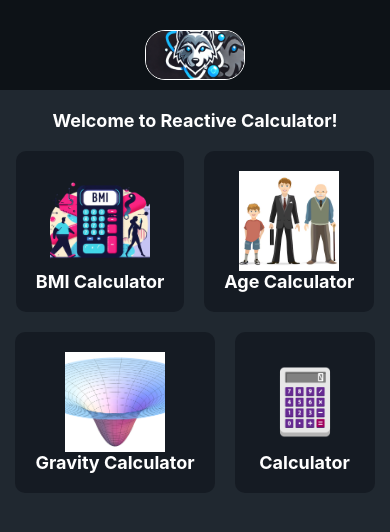
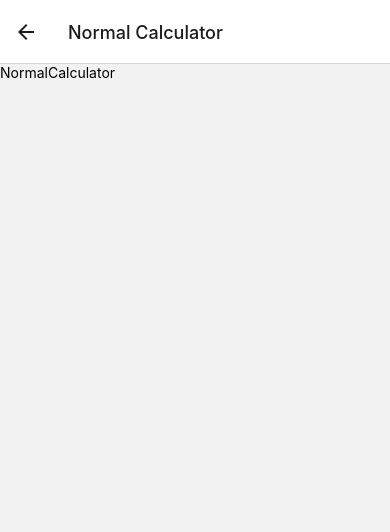
Before and after one commit to omercsx/ReactiveCalculator, a React Native app: screen /Calculator in a window 390 px wide. Shown: the top 532 px of the page. Built offline with nearby package versions, Linux system fonts and the light colour scheme.

Commit message:
Navigation to Calculator Page

```diff
--- a/app/Screens/Home.tsx
+++ b/app/Screens/Home.tsx
@@ -10,28 +10,12 @@ const Home = () => {
 		<View style={styles.container}>
 			<Text style={styles.title}>Welcome to Reactive Calculator!</Text>
 			<View style={styles.cardContainer}>
-				<CalculatorCard
-					title='BMI Calculator'
-					image={bmiCalculator}
-					onPress={() => {}}
-				/>
-				<CalculatorCard
-					title='Age Calculator'
-					image={ageCalculator}
-					onPress={() => {}}
-				/>
+				<CalculatorCard title='BMI Calculator' image={bmiCalculator} />
+				<CalculatorCard title='Age Calculator' image={ageCalculator} />
 			</View>
 			<View style={styles.cardContainer}>
-				<CalculatorCard
-					title='Gravity Calculator'
-					image={gravityCalculator}
-					onPress={() => {}}
-				/>
-				<CalculatorCard
-					title='Calculator'
-					image={calculator}
-					onPress={() => {}}
-				/>
+				<CalculatorCard title='Gravity Calculator' image={gravityCalculator} />
+				<CalculatorCard title='Calculator' image={calculator} />
 			</View>
 		</View>
 	);
--- /dev/null
+++ b/app/Screens/NormalCalculator/NormalCalculator.tsx
@@ -0,0 +1,13 @@
+import { StyleSheet, Text, View } from 'react-native';
+
+const NormalCalculator = () => {
+	return (
+		<View>
+			<Text>NormalCalculator</Text>
+		</View>
+	);
+};
+
+export default NormalCalculator;
+
+const styles = StyleSheet.create({});
--- /dev/null
+++ b/app/Screens/NormalCalculator/index.ts
@@ -0,0 +1 @@
+export { default } from './NormalCalculator';
--- a/app/components/CalculatorCard.tsx
+++ b/app/components/CalculatorCard.tsx
@@ -1,3 +1,4 @@
+import { useNavigation } from '@react-navigation/native';
 import {
 	ImageSourcePropType,
 	StyleSheet,
@@ -9,12 +10,18 @@ import {
 interface CalculatorCardProps {
 	title: string;
 	image: ImageSourcePropType;
-	onPress: () => void;
+
 }
 
-const CalculatorCard = ({ title, image, onPress }: CalculatorCardProps) => {
+const CalculatorCard = ({ title, image }: CalculatorCardProps) => {
+	const navigation = useNavigation<any>();
+
+	const handlePress = () => {
+		navigation.navigate(title);
+	};
+
 	return (
-		<TouchableOpacity style={styles.container} onPress={onPress}>
+		<TouchableOpacity style={styles.container} onPress={handlePress}>
 			<Image source={image} style={styles.image} />
 			<Text style={styles.title}>{title}</Text>
 		</TouchableOpacity>
--- a/app/navigation/index.tsx
+++ b/app/navigation/index.tsx
@@ -5,6 +5,7 @@ import HomeHeader from '../components/HomeHeader';
 import Home from '../Screens/Home';
 
 import type { RootNavigatorParamList } from '../types/navigation';
+import NormalCalculator from '../Screens/NormalCalculator';
 
 const Stack = createNativeStackNavigator<RootNavigatorParamList>();
 
@@ -17,11 +18,14 @@ const Navigation = () => {
 					component={Home}
 					options={{ header: () => <HomeHeader /> }}
 				/>
+				<Stack.Screen
+					name='Calculator'
+					component={NormalCalculator}
+					options={{ headerTitle: 'Normal Calculator' }}
+				/>
 			</Stack.Navigator>
 		</NavigationContainer>
 	);
 };
 
-
-
 export default Navigation;
--- a/app/types/navigation.ts
+++ b/app/types/navigation.ts
@@ -3,6 +3,7 @@ import type { RouteProp } from '@react-navigation/native';
 
 export type RootNavigatorParamList = {
 	Home: undefined;
+	Calculator: undefined;
 	Auth: undefined;
 };
 
@@ -13,4 +14,5 @@ export type RootNavigatorRouteProps<T extends keyof RootNavigatorParamList> =
 
 export type RootStackParamList = {
 	Home: undefined;
+	Calculator: undefined;
 };
```
